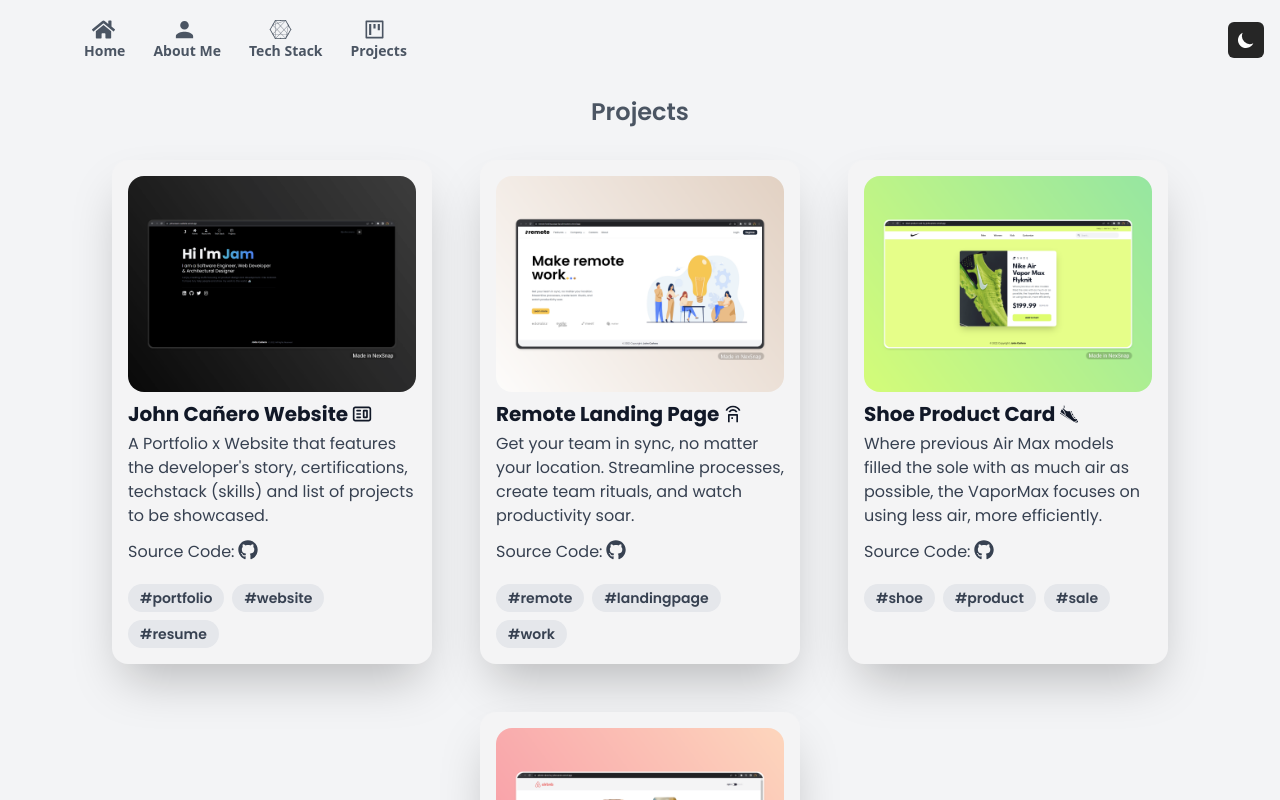
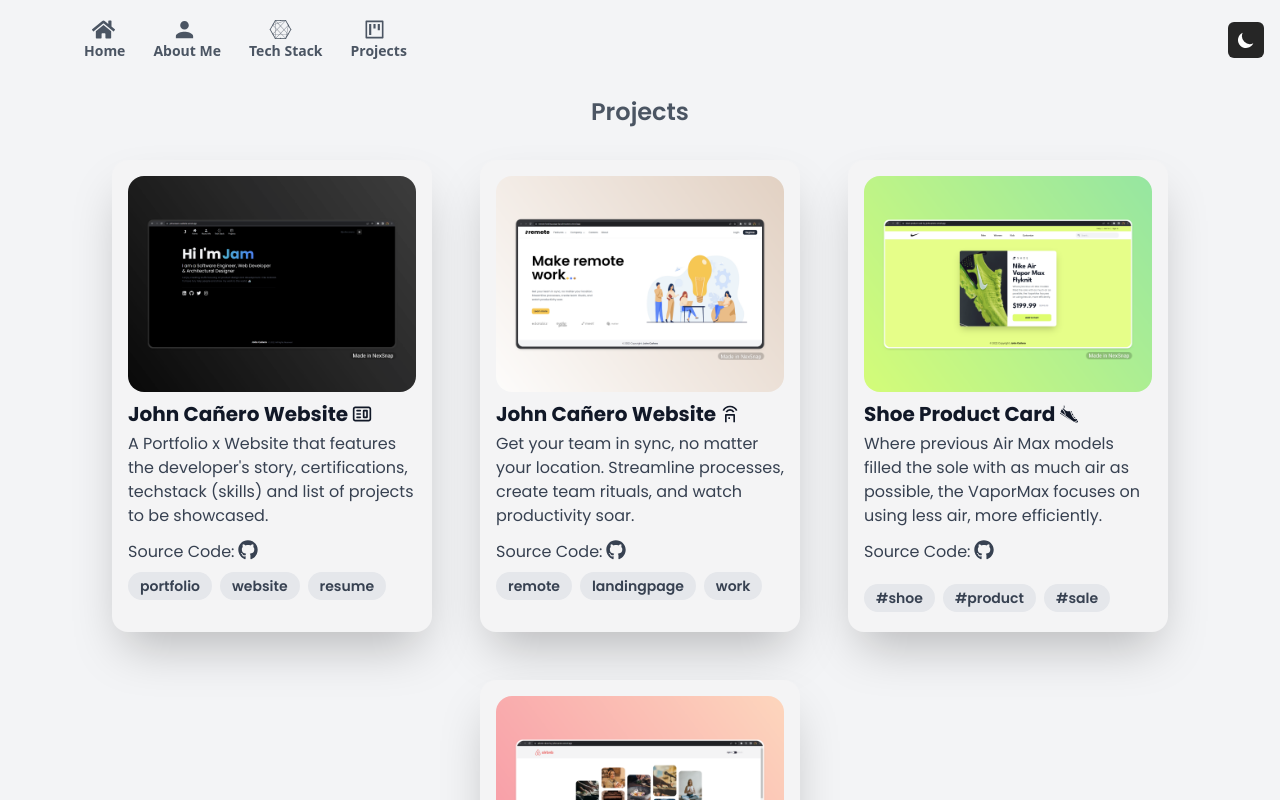
Before and after one commit to johncanero/johncanero-website, a Next.js app: page /projects in a window 1280 px wide. Shown: the top 800 px of the page. Built offline with nearby package versions, Linux system fonts and the light colour scheme.

Commit message:
Move to Props Cards

```diff
--- /dev/null
+++ b/components/CardItem.js
@@ -0,0 +1,54 @@
+/* eslint-disable react/no-unescaped-entities */
+import React from "react";
+import Image from "next/image";
+import Link from "next/link";
+import { FaGithub } from "@react-icons/all-files/fa/FaGithub";
+
+const CardItem = (props) => {
+  return (
+    <div>
+      {/* John Cañero Website */}
+      <div className="max-w-xs md:w-72 lg:w-96 mx-auto md:mx-0  rounded-2xl overflow-hidden shadow-2xl dark:shadow-md dark:shadow-slate-50 bg-zinc-100 dark:bg-zinc-200 font-Poppins mt-9 md:mt-0 transition ease-in-out  hover:-translate-y-1 hover:scale-100 duration-300">
+        <div className="px-4 py-4">
+          <Link target="_blank" rel="noopener noreferrer" href={props.path}>
+            <Image
+              src={props.src}
+              path={props.path}
+              alt=""
+              width={250}
+              height={250}
+              className="w-full animate__animated animate__fadeIn rounded-2xl"
+            />
+          </Link>
+          <div className="flex font-bold text-xl mt-2 mb-1 dark:text-black">
+            {props.title} {props.iconTitle}
+          </div>
+          <p className="text-gray-700 text-base">{props.description}</p>
+          <div className="flex">
+            <div>
+              <p className=" text-gray-700 text-base mt-3">{props.source}</p>
+            </div>
+
+            <div>
+              <Link target="_blank" rel="noopener noreferrer" href={props.sourceLink}>{props.iconSource}</Link>
+            </div>
+          </div>
+
+          <div className="mt-2 pb-2">
+            <span className="inline-block bg-gray-200 dark:bg-gray-300 rounded-full px-3 py-1 text-sm font-semibold text-gray-700 dark:text-gray-800 mr-2 mb-2">
+              {props.hashtag1}
+            </span>
+            <span className="inline-block bg-gray-200 dark:bg-gray-300 rounded-full px-3 py-1 text-sm font-semibold text-gray-700 dark:text-gray-800 mr-2 mb-2">
+              {props.hashtag2}
+            </span>
+            <span className="inline-block bg-gray-200 dark:bg-gray-300 rounded-full px-3 py-1 text-sm font-semibold text-gray-700 dark:text-gray-800 mr-2 mb-2">
+              {props.hashtag3}
+            </span>
+          </div>
+        </div>
+      </div>
+    </div>
+  );
+};
+
+export default CardItem;
--- a/package.json
+++ b/package.json
@@ -26,7 +26,7 @@
     "@types/jest": "^29.2.2",
     "@types/node": "^18.11.9",
     "@types/react": "^18.0.25",
-    "@types/react-dom": "^18.0.8",
+    "@types/react-dom": "^18.0.9",
     "autoprefixer": "^10.4.13",
     "postcss": "^8.4.19",
     "tailwindcss": "^3.2.4",
--- a/pages/projects.tsx
+++ b/pages/projects.tsx
@@ -15,6 +15,8 @@ import { FaReact } from "@react-icons/all-files/fa/FaReact";
 import { IoIosRocket } from "@react-icons/all-files/io/IoIosRocket";
 import { BsFillPersonFill } from "@react-icons/all-files/bs/BsFillPersonFill";
 
+import CardItem from "../components/CardItem";
+
 const projects = () => {
   return (
     <div>
@@ -24,104 +26,43 @@ const projects = () => {
 
       <div className="md:flex md:flex-wrap md:gap-12 justify-center mt-8 mb-20">
         {/* John Cañero Website */}
-        <div className="max-w-xs md:w-72 lg:w-96 mx-auto md:mx-0  rounded-2xl overflow-hidden shadow-2xl dark:shadow-md dark:shadow-slate-50 bg-zinc-100 dark:bg-zinc-200 font-Poppins mt-9 md:mt-0 transition ease-in-out  hover:-translate-y-1 hover:scale-100 duration-300">
-          <div className="px-4 py-4">
-            <Link
-              target="_blank"
-              rel="noopener noreferrer"
-              href="https://johncanero-website.vercel.app/projects"
-            >
-              <Image
-                src="/projects/johncaneroWebsite.png"
-                width={250}
-                height={250}
-                alt="John Cañero Website"
-                className="w-full animate__animated animate__fadeIn rounded-2xl"
-              />
-            </Link>
-            <div className="flex font-bold text-xl mt-2 mb-1 dark:text-black">
-              John Cañero Website <CgWebsite className=" mt-1 ml-1" />
-            </div>
-            <p className="text-gray-700 text-base">
-              A Portfolio x Website that features the developer's story,
-              certifications, techstack (skills) and list of projects to be
-              showcased.
-            </p>
+        <CardItem
+          title="John Cañero Website"
+          iconTitle={<CgWebsite className="mt-1 ml-1" />}
+          description="A Portfolio x Website that features the developer's story,
+          certifications, techstack (skills) and list of projects to be
+          showcased."
+          src="/projects/johncaneroWebsite.png"
+          path="https://johncanero-website.vercel.app/"
 
-            {/* Source Code */}
-            <p className="flex text-gray-700 text-base mt-3">
-              Source Code:{" "}
-              <Link
-                target="_blank"
-                rel="noopener noreferrer"
-                href="https://github.com/johncanero/johncanero-website"
-              >
-                <FaGithub className="ml-1 hover:text-gray-900" size={20} />
-              </Link>
-            </p>
-          </div>
-          <div className="px-4 mt-1 pb-2">
-            <span className="inline-block bg-gray-200 dark:bg-gray-300 rounded-full px-3 py-1 text-sm font-semibold text-gray-700 dark:text-gray-800 mr-2 mb-2">
-              #portfolio
-            </span>
-            <span className="inline-block bg-gray-200 dark:bg-gray-300 rounded-full px-3 py-1 text-sm font-semibold text-gray-700 dark:text-gray-800 mr-2 mb-2">
-              #website
-            </span>
-            <span className="inline-block bg-gray-200 dark:bg-gray-300 rounded-full px-3 py-1 text-sm font-semibold text-gray-700 dark:text-gray-800 mr-2 mb-2">
-              #resume
-            </span>
-          </div>
-        </div>
+          // Source Code:
+          source="Source Code:"
+          iconSource= {<FaGithub className="ml-1 mt-3 text-gray-700 hover:text-gray-900" size={20} />}
+          sourceLink="https://github.com/johncanero/johncanero-website"
+          hashtag1="portfolio"
+          hashtag2="website"
+          hashtag3="resume"
+        />
 
-        {/* Remote Landing Page Card */}
-        <div className="max-w-xs md:w-72 lg:w-96 mx-auto md:mx-0 rounded-2xl overflow-hidden shadow-2xl dark:shadow-md dark:shadow-slate-50 bg-zinc-100 dark:bg-zinc-200 font-Poppins mt-9 md:mt-0 transition ease-in-out  hover:-translate-y-1 hover:scale-100 duration-300">
-          <div className="px-4 py-4">
-            <Link
-              target="_blank"
-              rel="noopener noreferrer"
-              href="https://remote-landing-page-by-johncanero.vercel.app/"
-            >
-              <Image
-                src="/projects/remoteLandingPage.png"
-                width={250}
-                height={250}
-                alt="Remote Landing Page"
-                className="w-full animate__animated animate__fadeIn rounded-2xl"
-              />
-            </Link>
-            <div className="flex font-bold text-xl mt-2 mb-1 dark:text-black">
-              Remote Landing Page <RiRemoteControlLine className=" mt-1 ml-1" />
-            </div>
-            <p className="text-gray-700 text-base">
-              Get your team in sync, no matter your location. Streamline
-              processes, create team rituals, and watch productivity soar.
-            </p>
 
-            {/* Source Code */}
-            <p className="flex text-gray-700 text-base mt-3">
-              Source Code:{" "}
-              <Link
-                target="_blank"
-                rel="noopener noreferrer"
-                href="https://github.com/johncanero/remote-landing-page"
-              >
-                <FaGithub className="ml-1 hover:text-gray-900" size={20} />
-              </Link>
-            </p>
-          </div>
+      {/* Remote Landing Page*/}
+      <CardItem
+          title="John Cañero Website"
+          iconTitle={<RiRemoteControlLine className=" mt-1 ml-1" />}
+          description=" Get your team in sync, no matter your location. Streamline
+          processes, create team rituals, and watch productivity soar."
+          src="/projects/remoteLandingPage.png"
+          path="https://remote-landing-page-by-johncanero.vercel.app/"
 
-          <div className="px-4 mt-1 pb-2">
-            <span className="inline-block bg-gray-200 dark:bg-gray-300 rounded-full px-3 py-1 text-sm font-semibold text-gray-700 dark:text-gray-800 mr-2 mb-2">
-              #remote
-            </span>
-            <span className="inline-block bg-gray-200 dark:bg-gray-300 rounded-full px-3 py-1 text-sm font-semibold text-gray-700 dark:text-gray-800 mr-2 mb-2">
-              #landingpage
-            </span>
-            <span className="inline-block bg-gray-200 dark:bg-gray-300 rounded-full px-3 py-1 text-sm font-semibold text-gray-700 dark:text-gray-800 mr-2 mb-2">
-              #work
-            </span>
-          </div>
-        </div>
+          // Source Code:
+          source="Source Code:"
+          iconSource= {<FaGithub className="ml-1 mt-3 text-gray-700 hover:text-gray-900" size={20} />}
+          sourceLink="https://github.com/johncanero/remote-landing-page"
+          hashtag1="remote"
+          hashtag2="landingpage"
+          hashtag3="work"
+        />
+
 
         {/* Shoe Product Card */}
         <div className="max-w-xs md:w-72 lg:w-96 mx-auto md:mx-0  rounded-2xl overflow-hidden shadow-2xl dark:shadow-md dark:shadow-slate-50 bg-zinc-100 dark:bg-zinc-200 font-Poppins mt-9 md:mt-0 transition ease-in-out  hover:-translate-y-1 hover:scale-100 duration-300">
@@ -461,9 +402,6 @@ const projects = () => {
             </span>
           </div>
         </div> */}
-
-
-
       </div>
     </div>
   );
--- a/tsconfig.json
+++ b/tsconfig.json
@@ -23,7 +23,7 @@
     "next-env.d.ts",
     "**/*.ts",
     "**/*.tsx"
-, "components/Button.js", "components/Layout.js", "pages/_app.js", "sections/Dropdown.tsx", "components/MenuDropdown.tsx"  ],
+, "components/Button.js", "components/Layout.js", "pages/_app.js", "sections/Dropdown.tsx", "components/MenuDropdown.tsx", "components/CardItem.js"  ],
   "exclude": [
     "node_modules"
   ]
```
Also changed, not shown: 1 other file (tests, documents, lock files or other folders).
